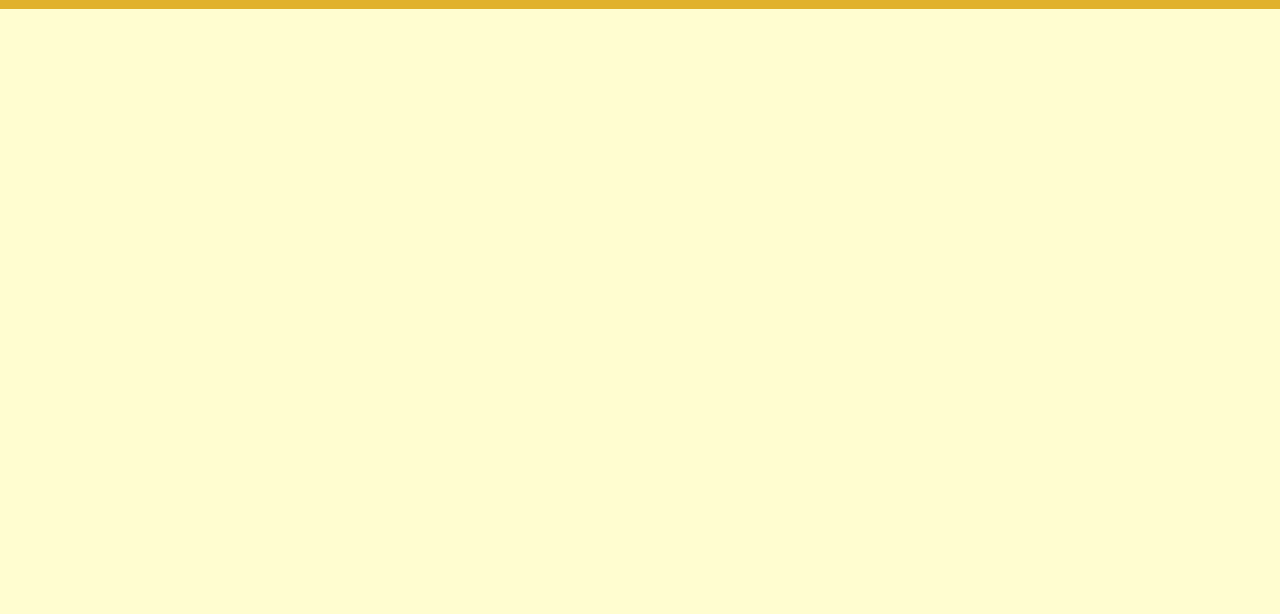
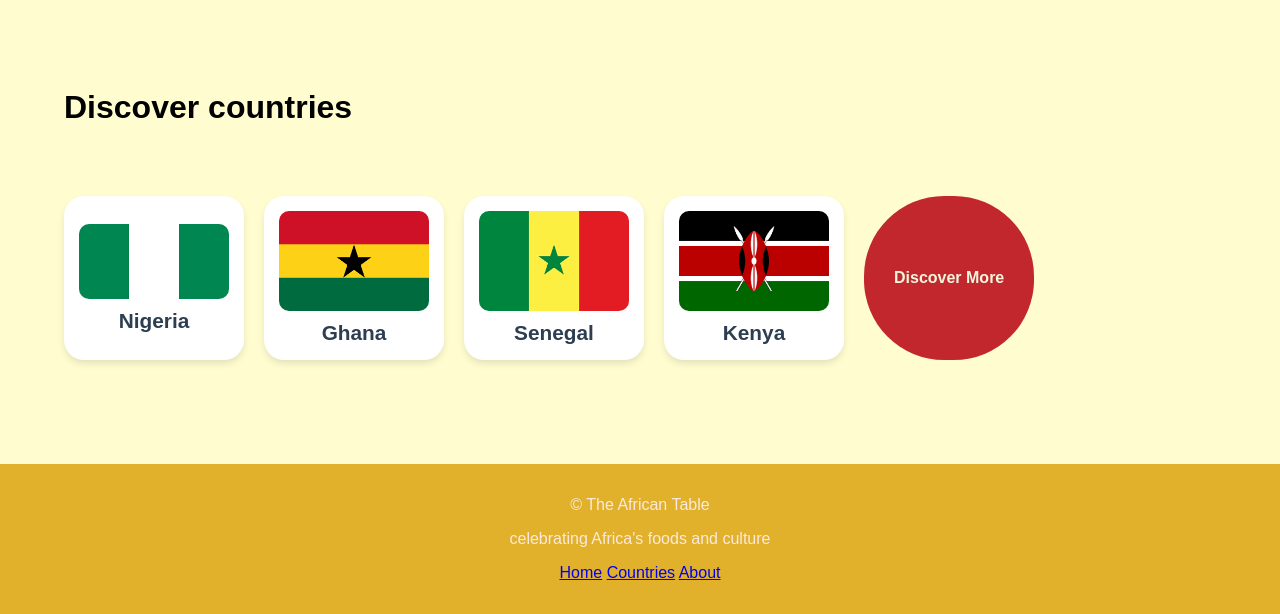
Before and after one commit to Poguns17/TheAfricanTable, a Flask app: page / in a window 1280 px wide. Shown: the part 476-1090 px from the top of the page. Before the commit the page ends 485 px from the top, so only its background shows below. Run offline with Flask 3, Linux system fonts and the light colour scheme.

Commit message:
home page.

```diff
--- a/app.py
+++ b/app.py
@@ -1,12 +1,12 @@
-from flask import Flask, url_for, render_template
+from flask import Flask, render_template
 from data import country_data
-import random
 app = Flask(__name__)
 
 
 @app.route("/")
 def home():
-    return render_template("index.html")
+    preview_countries = list(country_data.keys())[:4]
+    return render_template("index.html", preview_countries=preview_countries)
 
 
 @app.route("/about/")
--- a/static/css/style.css
+++ b/static/css/style.css
@@ -49,8 +49,8 @@ body {
 .nav-links {
     display: flex;
     gap: 20px;
+    color: emerald;
 }
-
 .nav-links a {
     text-decoration: none;
     color: emerald;
@@ -60,6 +60,7 @@ body {
 .nav-links a:hover {
     color: #fafafa;
 }
+
 
 /* Responsive tweaks */
 @media (max-width: 768px) {
@@ -114,6 +115,121 @@ main {
 .flash-success { background: #d4edda; }
 .flash-error { background: #f8d7da; }
 
+
+
+
+/* HOME PAGE */
+.home-container {
+    width: 90%;
+    max-width: 1200px;
+    margin: 0 auto;
+    padding: 40px 0;
+}
+
+.welcome-section {
+    display: flex;
+    align-items: center;
+    justify-content: space-between;
+    gap: 40px;
+    margin-bottom: 60px;
+}
+
+.welcome-text {
+    flex: 1;
+}
+
+.welcome-text h1 {
+    font-size: 3rem;
+    margin-bottom: 20px;
+}
+
+.welcome-text p {
+    font-size: 1.2rem;
+    margin-bottom: 20px;
+}
+
+.discover-btn {
+    padding: 15px 30px;
+    background-color: #C1272D;
+    color: #F5F5DC;
+    text-decoration: none;
+    border-radius: 80px;
+    font-weight: bold;
+    white-space: nowrap;
+    transition: background-color 0.2s;
+    display: flex;
+    align-items: center;
+}
+
+.discover-btn:hover {
+    background-color: #A01F24;
+    transform: translateY(-2px);
+}
+
+/* Welcome Image */
+.welcome-image img {
+    max-width: 500px;
+    width: 100%;
+    border-radius: 20px;
+    object-fit: cover;
+}
+
+/* Discover Countries Section */
+.discover-section h2 {
+    text-align: center;
+    font-size: 2rem;
+    margin-bottom: 30px;
+    flex-wrap: wrap;
+}
+.discover-section {
+    display: flex;
+    gap: 40px;
+    flex-wrap: wrap;
+    justify-content: space-between;
+}
+
+.countries-preview {
+    display: flex;
+    gap: 20px;
+    justify-content: center;
+    flex-wrap: wrap;
+}
+
+.countries-preview .country-card {
+    display: flex;
+    flex-direction: column;
+    align-items: center;
+    background-color: #fff;
+    border-radius: 20px;
+    padding: 15px;
+    width: 150px;
+    text-decoration: none;
+    color: #2c3e50;
+    box-shadow: 0 4px 6px rgba(0,0,0,0.1);
+    transition: transform 0.2s, box-shadow 0.2s;
+}
+
+.countries-preview .country-card:hover {
+    transform: translateY(-3px);
+    box-shadow: 0 8px 15px rgba(0,0,0,0.2);
+}
+
+.countries-preview .country-card img {
+    width: 100%;
+    border-radius: 10px;
+    margin-bottom: 10px;
+}
+
+.countries-preview .country-name {
+    text-align: center;
+    font-weight: bold;
+}
+
+
+
+
+
+/* COUNTRIES PAGE */
 
 .container {
     width: 90%;
--- a/templates/base.html
+++ b/templates/base.html
@@ -13,14 +13,14 @@
         <div class="nav-container">
             <div class="logo-title">
             <a class="logo" href="{{ url_for('home') }}"> <img src="{{ url_for('static', filename='img/logo.png') }}" width="100" > </a>
-            <a href="{{ url_for('home') }}" class="title"> <h1>The African Table</h1> </a>
+            <a href="{{ url_for('home') }}" class="title"> <h1>THE AFRICAN TABLE</h1> </a>
             </div>
 
 
             <nav class="nav-links">
-                <a href="{{ url_for('home') }}">Home</a>
-                <a href="{{ url_for('about') }}">About</a>
-                <a href="{{ url_for('countries') }}">Countries</a>
+                <a href="{{ url_for('home') }}">HOME</a>
+                <a href="{{ url_for('about') }}">ABOUT</a>
+                <a href="{{ url_for('countries') }}">COUNTRIES</a>
 
             </nav>
         </div>
--- a/templates/countries.html
+++ b/templates/countries.html
@@ -12,7 +12,7 @@
         <h1>Countries</h1>
         <div class="countries-list">
             {% for country in countries %}
-        <a href="/country/{{ country }}" class="country-card {{ country }}-card"> <div class="country-name">{{ country.title() }}</div> </a>
+            <a href="/country/{{country}}" class="country-card {{ country }}-card"> <div class="country-name">{{ country.title() }}</div> </a>
             {% endfor %}
         </div>
     </div>
--- a/templates/index.html
+++ b/templates/index.html
@@ -6,13 +6,40 @@
     <link rel="stylesheet" href="{{ url_for('static', filename='css/style.css') }}">
 </head>
 <body>
-    {% extends "base.html" %}
+{% extends "base.html" %}
 
-    {% block content %}
+{% block content %}
 
-    <h1>Welcome to the African Table!</h1>
-    <p> This is the home page</p>
+<div class="home-container">
+    <!--welcome section-->
+    <section class="welcome-section">
+        <div class="welcome-text">
+            <h1>WELCOME TO THE AFRICAN TABLE!</h1>
+            <p>
+                Explore the rich culinary traditions of Africa. From spicy stews to
+                flavorful desserts, each country offers a unique taste experience.
+            </p>
+        </div>
+        <div class="welcome-image">
+            <img src="{{ url_for('static', filename='img/african-food.png') }}" alt="African cuisine">
+        </div>
+    </section>
 
-    {% endblock %}
+    <!-- discover countries section -->
+    <section class="discover-section">
+        <h2>Discover countries</h2>
+        <div class="countries-preview">
+            {% for country in preview_countries %}
+                <a href="/country/{{ country }}" class="country-card">
+                    <img src="{{ url_for('static', filename='img/flags/' ~ country ~ '.png') }}" alt="{{ country.title() }} Flag">
+                    <div class="country-name">{{ country.title() }}</div>
+                </a>
+            {% endfor %}
+            <a href="{{ url_for('countries') }}" class="discover-btn"> Discover More</a>
+        </div>
+    </section>
+</div>
+
+{% endblock %}
 </body>
 </html>
```
Also changed, not shown: static/img/flags/ghana.png (added), static/img/flags/kenya.png (added), static/img/flags/nigeria.png (added), static/img/flags/senegal.png (added), static/img/the_logo.png (renamed from static/img/Thelogo.png), 1 other file. Lines whose indentation alone changed are shown as unchanged.
